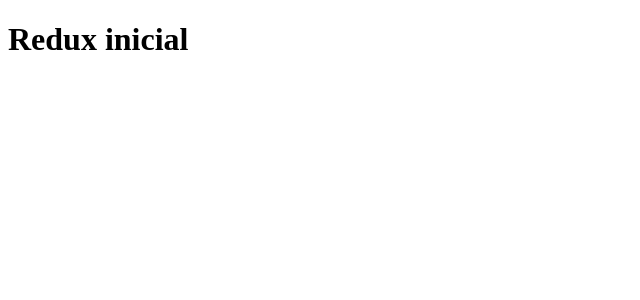
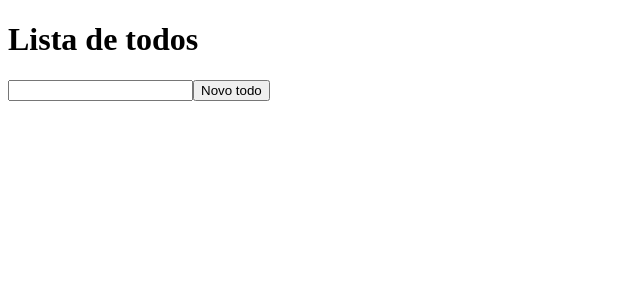
Before and after one commit to Anselmo17/Todo-list, a React (Create React App) app: page / in a window 1280 px wide. Shown: the top 300 px of the page, without its empty margins (0-640 px from the left). Built offline with nearby package versions, Linux system fonts and the light colour scheme.

Commit message:
Connect reducers and application

```diff
--- a/src/App.js
+++ b/src/App.js
@@ -1,12 +1,20 @@
 import React, { Component } from 'react';
+
+//IMPORTA O STORE E PASSA ELE PARA O PROVIDER
+import store from './store';
+
+//COMPONENT RESPONSAVEL POR ATUALIZAR ESTADO DA NOSSA APLICAÇÃO QUANDO MUDADO
+import { Provider } from 'react-redux';
+
+import TodoList from './Todo-list';
+
 
 class App extends Component {
   render() {
     return (
-      <div >
-
-           <h1>Redux inicial</h1>
-      </div>
+      <Provider store={store}>
+        <TodoList/>
+      </Provider>
     );
   }
 }
--- /dev/null
+++ b/src/Todo-list.js
@@ -0,0 +1,60 @@
+import React, { Component } from 'react';
+
+import { connect } from 'react-redux';
+
+//FAZ JUNCAO DAS ACOES CRIADAS
+import { bindActionCreators } from 'redux';
+
+//IMPORTAR TODAS MINHAS AÇÕES
+import * as todoActions from './actions/todos';
+
+class TodoList extends Component {
+
+  //CRIA OS ESTADOS
+  state = {
+    newTodoText: ''
+  }
+
+  addNewTodo = () => {
+    this.props.addTodo(this.state.newTodoText);
+
+    this.setState({ newTodoText: '' });
+  }
+
+  render() {
+    return (
+      <div>
+
+        <h1>Lista de todos </h1>
+        {/* Devolve a lista de dados  */}
+        <ul>
+          {
+            this.props.todos.map(todo => {
+              return <li key={todo.id} >{todo.text}</li>
+            })
+          }
+        </ul>
+
+        {/* Envia os dados do input */}
+        <input type='text'
+          value={this.state.newTodoText}
+          onChange={(e) => this.setState({ newTodoText: e.target.value })}
+        />
+        <button onClick={this.addNewTodo}>Novo todo</button>
+      </div>
+    )
+  }
+}
+
+//MAPEIA OS ESTADOS DAS PROPRIEDADES
+const mapStateToProps = state => ({
+  todos: state.todos,
+});
+
+//DISPARA AS AÇÕEA
+const mapDispathToProps = dispatch =>
+  bindActionCreators(todoActions, dispatch);
+
+
+//VARIAVEL CONNECT RECEBE DOIS PARAMETROS E MANDA A LISTA DE DADOS
+export default connect(mapStateToProps, mapDispathToProps)(TodoList);
--- /dev/null
+++ b/src/actions/todos.js
@@ -0,0 +1,6 @@
+export function addTodo(text){
+  return {
+    type: 'ADD_TODO',
+    text,
+  };
+}
--- /dev/null
+++ b/src/reducers/index.js
@@ -0,0 +1,10 @@
+// COMBINA TODOS OS REDUCERS
+import { combineReducers } from 'redux';
+
+import todos from './todo';
+
+
+//COMBINANDO TODOS OS REDUCERS
+export default combineReducers({
+todos,
+});
--- /dev/null
+++ b/src/reducers/todo.js
@@ -0,0 +1,16 @@
+export default function todos(state = [], action) {
+
+
+  //EXECUTANDO A AÇÃO QUE ESTÁ SENDO ENVIADA
+  switch (action.type) {
+    case 'ADD_TODO':
+      return [...state, {
+        id: Math.random(),
+        text: action.text
+      }]
+    case 'REMOVE_TODO':
+    default:
+      return state;
+  }
+
+}
--- a/src/store.js
+++ b/src/store.js
@@ -2,7 +2,9 @@
 //CRIA O CREATE STORE  E PASSA UMA LISTA DE REDUCERS\
 import { createStore } from 'redux';
 
-const store = createStore(() => { });
+import reducers from './reducers'
+
+const store = createStore(reducers);
 
 //EXPORTANDO O STORE(ARMAZENA O ESTADO DOS DADOS )
 export default store;
```
Also changed, not shown: package.json (+17 -2 lines), 2 other files (tests, documents, lock files or other folders).
